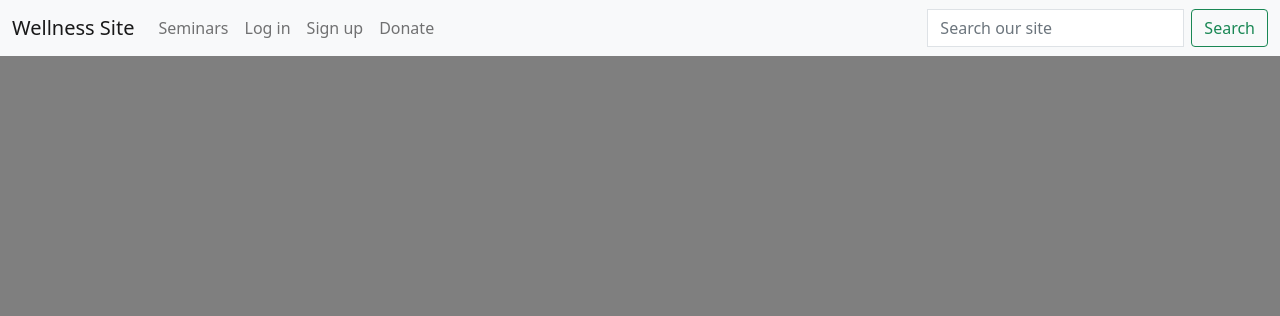
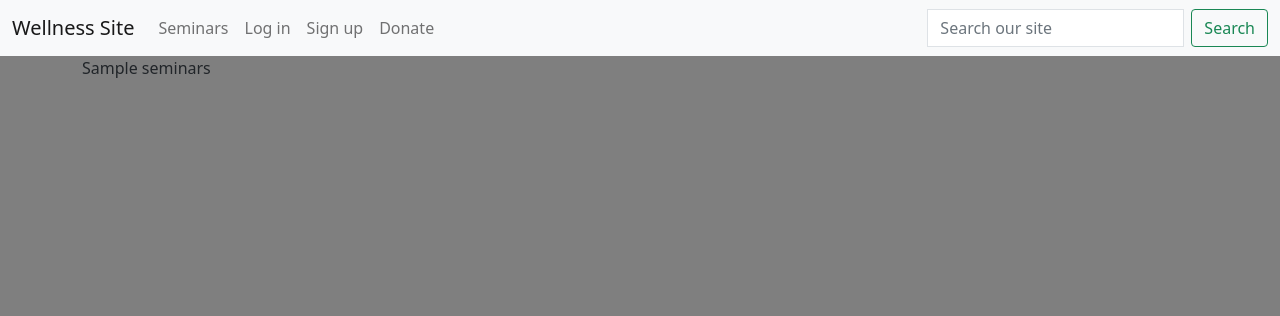
Before and after one commit to Code-Institute-Submissions/Gwgjnr-Wellness_Site_AugResub, a Django app: template virtual_sessions/templates/seminars/seminars.html in a window 1280 px wide. Shown: the top 316 px of the page. Run offline with Django 3.2, Linux system fonts and the light colour scheme; the template is opened without the code that fills it: most values are stand-ins (such as "Sample title", 1, 10 or a date in 2020); some libraries are stand-ins or nearby versions.

Commit message:
fixed issue to allow seminars render on search page

```diff
--- a/virtual_sessions/templates/seminars/seminars.html
+++ b/virtual_sessions/templates/seminars/seminars.html
@@ -2,4 +2,11 @@
 {% load static %}
 
 {% block content %}
+<div class="container">
+    <div class="row">
+        <div class="col">
+            {{ seminars }}
+        </div>
+    </div>
+</div>
 {% endblock %}
--- a/virtual_sessions/views.py
+++ b/virtual_sessions/views.py
@@ -7,10 +7,10 @@ def seminar_search_page(request):
     A view to return all the seminars
     """
 
-    semniars = Session.objects.all()
+    seminars = Session.objects.all()
 
     context = {
-        'semniars': semniars,
+        'seminars': seminars,
     }
 
-    return render(request, 'seminars/seminars.html')
+    return render(request, 'seminars/seminars.html', context)
```
